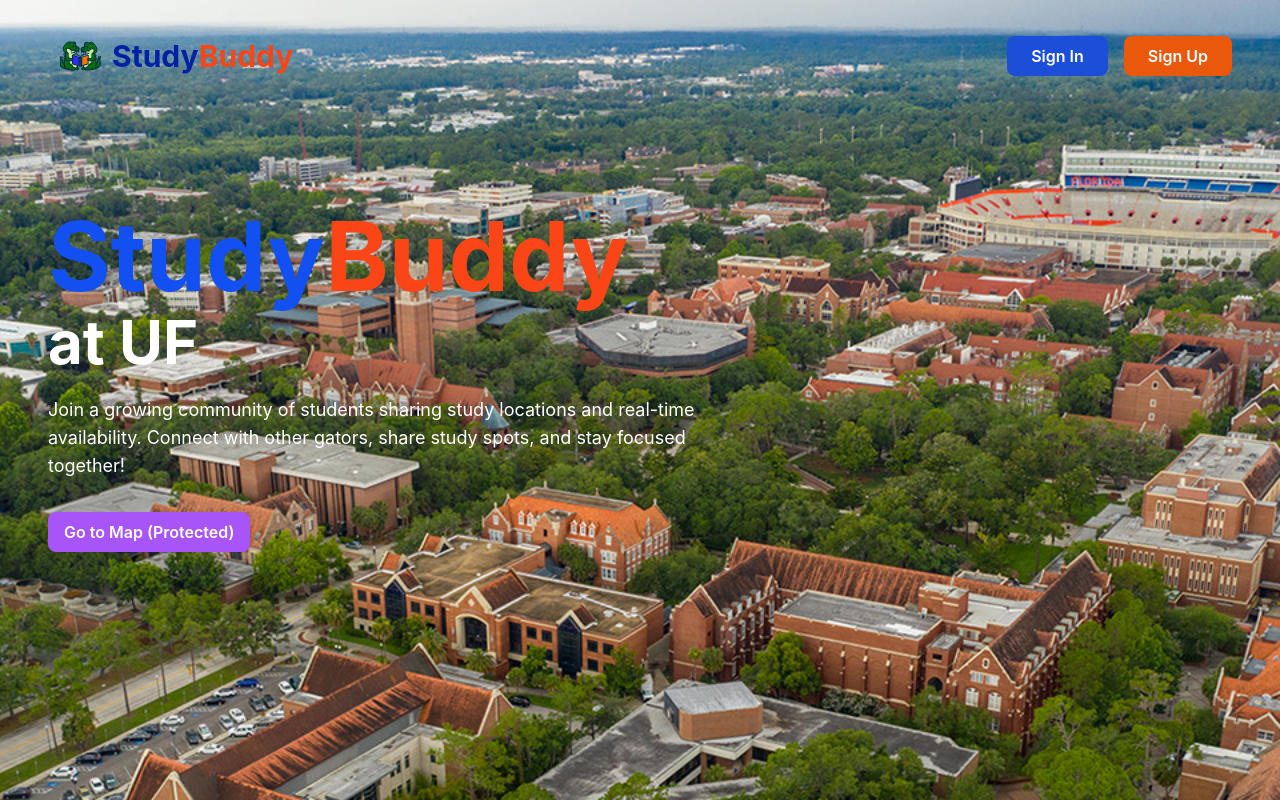
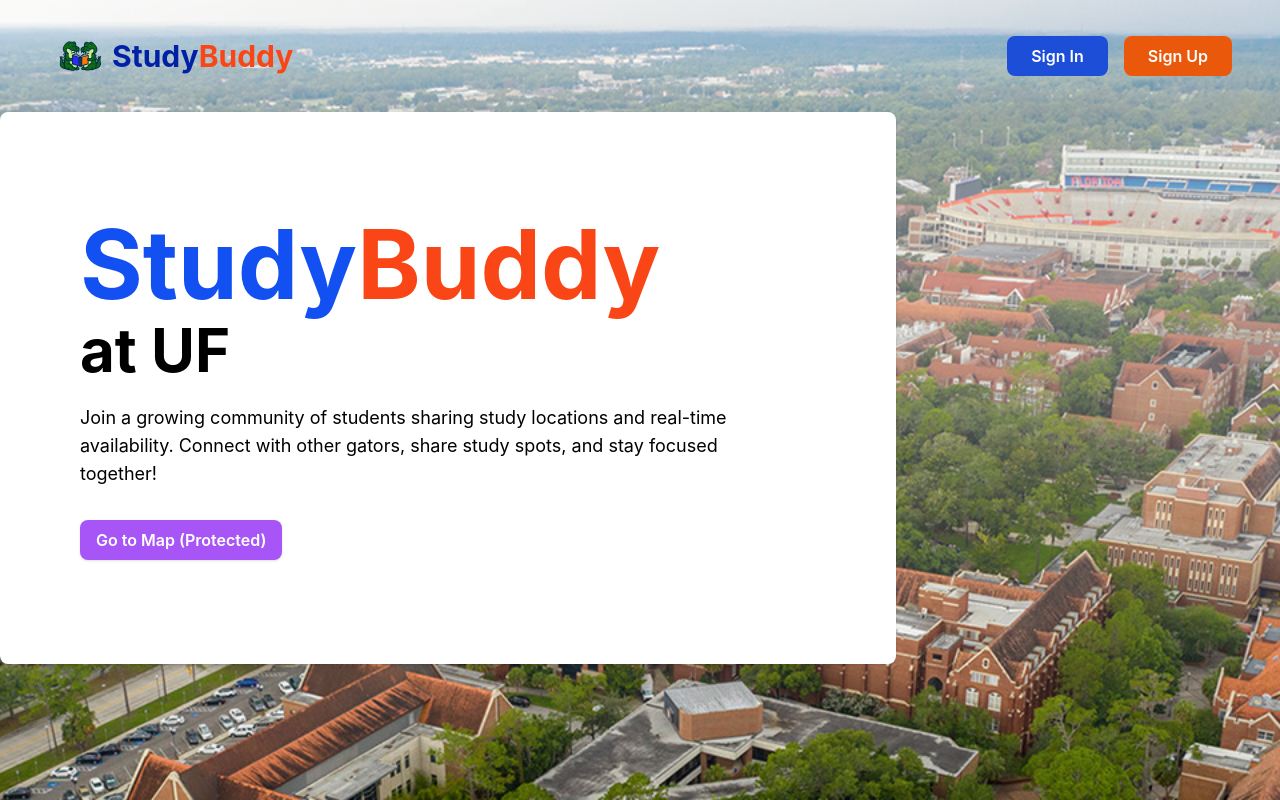
Before and after one commit to AaronQTran/StudyBuddy, a React (Create React App) app in the folder app/: page / in a window 1280 px wide. Built offline with nearby package versions, Linux system fonts and the light colour scheme; no server answers.

Commit message:
Added some stuff to the landing page

```diff
--- a/app/src/App.js
+++ b/app/src/App.js
@@ -39,6 +39,8 @@ function Home() {
   return (
 
     <div className="min-h-screen bg-cover bg-center bg-[url('/src/background.jpg')]">
+      <div className="absolute inset-0 bg-gradient-to-b from-white/50 to white"></div>
+      <div className="relative">
       {/* Navbar */}
       <div className="flex justify-between items-center px-12 py-6">
         {/* Logo */}
@@ -68,14 +70,15 @@ function Home() {
         </div>
       </div>
       {/* Main Content */}
+      <div className="bg-white py-2 px-2 shadow sm:rounded-lg sm:px-8 w-full max-w-4xl">
         <div className="px-12 py-24 text-left">
           <h1 className="text-8xl font-bold">
             <span className="text-[#1350f2]">Study</span>
             <span className="text-[#FA4616]">Buddy</span>
           </h1>
-        <h2 className="text-6xl font-bold mt-2 text-[#ffffff]">at UF</h2>
+          <h2 className="text-6xl font-bold mt-2 text-[#000000]">at UF</h2>
 
-        <p className="mt-6 text-lg max-w-2xl text-[#ffffff]">
+          <p className="mt-6 text-lg max-w-2xl text-[#000000]">
             Join a growing community of students sharing study locations and real-time availability.
             Connect with other gators, share study spots, and stay focused together!
           </p>
@@ -89,6 +92,8 @@ function Home() {
             >
               Go to Map (Protected)
             </button>
+          </div>
+          </div>
         </div>
         </div>
       </div>
```
Lines whose indentation alone changed are shown as unchanged.
